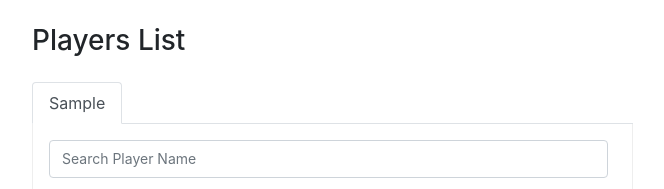
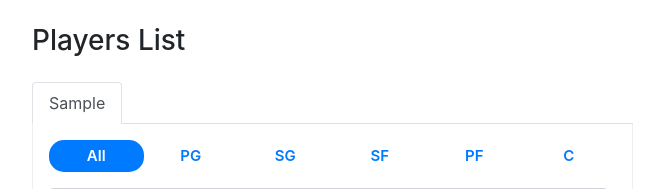
Before and after one commit to Johnathanrs/fantasy-nba, a Django app: template templates/players.html in a window 1280 px wide. Shown: the part 56-245 px from the top of the page, without its empty margins (7-671 px from the left). Run offline with Django 3.2, Linux system fonts and the light colour scheme; the template is opened without the code that fills it: most values are stand-ins (such as "Sample title", 1, 10 or a date in 2020); parts of the project's set-up code (start-up, migrations or seed data) failed here and were passed over; some libraries are stand-ins or nearby versions.

Commit message:
add position filter

```diff
--- a/static/css/extra.css
+++ b/static/css/extra.css
@@ -72,3 +72,16 @@ div.lineups {
     width: calc(100% - 1.5rem);
     font-size: 14px;
 }
+
+.position-filter .nav-item {
+    width: 16.6666666666666%;
+    text-align: center;
+}
+
+.position-filter .nav-item a {
+    border-radius: 15px;
+    height: 32px;
+    font-size: 15px;
+    font-weight: 600;
+    padding-top: 5px;
+}
--- a/static/js/players.js
+++ b/static/js/players.js
@@ -29,17 +29,33 @@ $(function() {
     $('#div-result').html('');
   });
 
-  // filter players
-  $("#search-player").on("keyup", function() {
-    var value = $(this).val().toLowerCase();
+  filterTable = function () {
+    var position = $('.position-filter .nav-item a.active').html(),
+        keyword = $('#search-player').val().toLowerCase().trim();
+
+    if (position == 'All') {
+      position = '';
+    }
+
     $("#div-players tr").filter(function() {
-      $(this).toggle($(this).text().toLowerCase().indexOf(value) > -1)
+      $(this).toggle($(this).find('td:nth-child(2)').text().indexOf(position) > -1 && $(this).find('td:nth-child(3)').text().toLowerCase().indexOf(keyword) > -1)
     });
 
     $("#div-players thead tr").filter(function() {
       $(this).toggle(true);
     });
+  }
+
+  // filter players
+  $("#search-player").on("keyup", function() {
+    filterTable();
   });
+
+  $('.position-filter .nav-item a').on('click', function() {
+    $('.position-filter .nav-item a').removeClass('active');
+    $(this).toggleClass('active');
+    filterTable();
+  })
 })
 
 function pr_click(obj) {
--- a/templates/players.html
+++ b/templates/players.html
@@ -19,6 +19,26 @@
           {% endfor %}
         </ul>
         <div class="tab-content players-pane p-2">
+          <ul class="nav nav-pills position-filter p-2">
+            <li class="nav-item">
+              <a class="nav-link active" href="#">All</a>
+            </li>
+            <li class="nav-item">
+              <a class="nav-link" href="#">PG</a>
+            </li>
+            <li class="nav-item">
+              <a class="nav-link" href="#">SG</a>
+            </li>
+            <li class="nav-item">
+              <a class="nav-link" href="#">SF</a>
+            </li>
+            <li class="nav-item">
+              <a class="nav-link" href="#">PF</a>
+            </li>
+            <li class="nav-item">
+              <a class="nav-link" href="#">C</a>
+            </li>
+          </ul>
           <input class="form-control m-2 mb-3" id="search-player" type="text" placeholder="Search Player Name">
           <div id="div-players"></div>
         </div>
```
